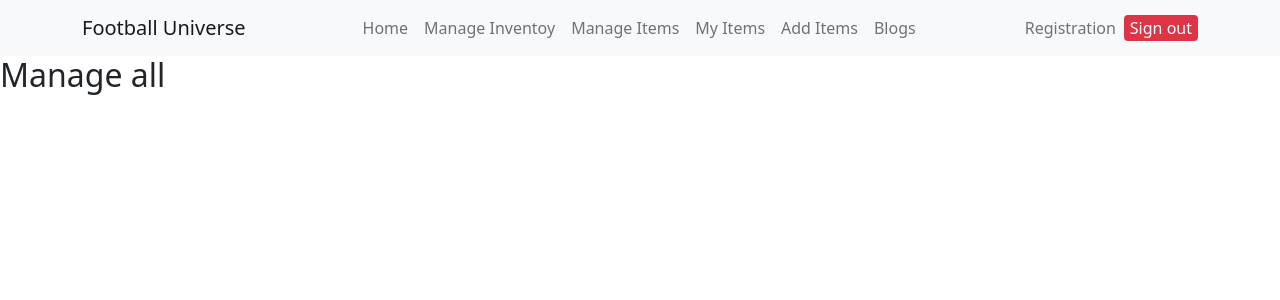
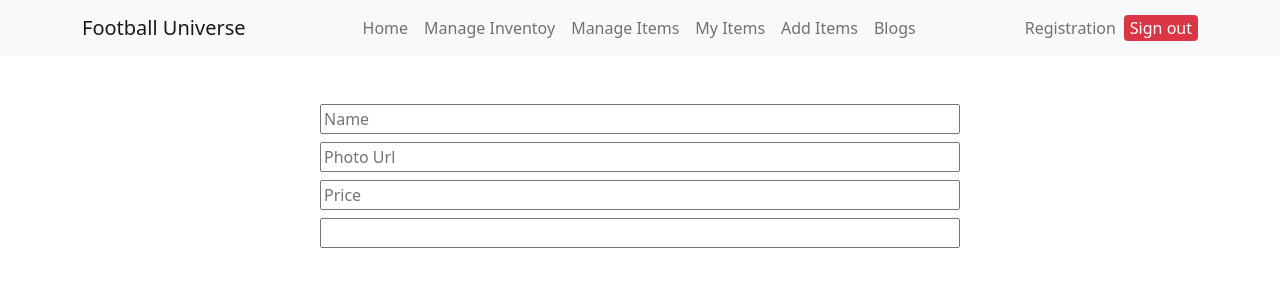
Before and after one commit to Faizul-Rien/Football-Shop-client, a React (Create React App) app: page /manage in a window 1280 px wide. Shown: the top 300 px of the page. Built offline with nearby package versions, Linux system fonts and the light colour scheme; no server answers; sample sign-in values are in the browser's storage.

Commit message:
add form for manage inventory

```diff
--- a/package.json
+++ b/package.json
@@ -12,6 +12,7 @@
     "react-bootstrap": "^2.3.1",
     "react-dom": "^18.1.0",
     "react-firebase-hooks": "^5.0.3",
+    "react-hook-form": "^7.30.0",
     "react-router-dom": "^6.3.0",
     "react-scripts": "5.0.1",
     "web-vitals": "^2.1.4"
--- a/src/App.js
+++ b/src/App.js
@@ -28,7 +28,10 @@ function App() {
             </RequireAuth>
           }
         ></Route>
-      <Route path="/manage" element={<ManageInventory></ManageInventory>}></Route>
+      <Route path="/manage" element={<RequireAuth>
+        <ManageInventory></ManageInventory>
+      </RequireAuth>}></Route>
+
       <Route path="/manageItem" element={<ManageItem></ManageItem>}></Route>
       <Route path="/myItem" element={<MyItem></MyItem>}></Route>
       <Route path="/add" element={<AddItem></AddItem>}></Route>
--- a/src/Components/Equipment/Equipment.js
+++ b/src/Components/Equipment/Equipment.js
@@ -7,7 +7,7 @@ const Equipment = ({equipment}) => {
 
     const nevigate = useNavigate();
 
-    const {id, name, img, price, quantity, supply, description} = equipment;
+    const {_id, name, img, price, quantity, supply, description} = equipment;
 
     const handleInventory = (id) => {
         nevigate(`/inventory/${id}`);
@@ -22,7 +22,7 @@ const Equipment = ({equipment}) => {
     <Card.Text>Quantity : {quantity}</Card.Text>
     <Card.Text> Supplier : {supply}</Card.Text>
     <Card.Text>Description : {description}</Card.Text>
-    <Button onClick={()=> handleInventory(id)} variant="primary">Update</Button>
+    <Button onClick={()=> handleInventory(_id)} variant="primary">Update</Button>
   </Card.Body>
 </Card>
 
--- a/src/Components/Equipments/Equipments.js
+++ b/src/Components/Equipments/Equipments.js
@@ -6,7 +6,7 @@ import './Equipments.css';
 const Equipments = () => {
     const [equipments, setEquipments] = useState([])
     useEffect( () =>{
-        fetch('football.json')
+        fetch('http://localhost:5000/equipment')
         .then(res=> res.json())
         .then(data => setEquipments(data))
     },[])
@@ -17,7 +17,7 @@ const Equipments = () => {
             {
                 equipments.slice((0,3)).map((equipment)=> (
                  <Equipment
-                 key={equipment.id}
+                 key={equipment._id}
                  equipment={equipment}></Equipment>
                 ))
             }
--- a/src/Components/Footer/Footer.js
+++ b/src/Components/Footer/Footer.js
@@ -2,7 +2,7 @@ import React from "react";
 
 const Footer = () => {
   return (
-    <div className="text-center bg-dark text-white pt-5">
+    <div className="text-center bg-dark text-white pt-5 pb-2">
       <h6>"All rights reserved" is a copyright formality indicating that the copyright holder reserves, or holds for its own use, all the rights provided by copyright law.</h6>
       <p >©Copyright 2022</p>
     </div>
--- a/src/Components/Inventory/Inventory.js
+++ b/src/Components/Inventory/Inventory.js
@@ -5,15 +5,16 @@ const Inventory = () => {
     const { inventoryId } = useParams();
     const [equip, setEquip] = useState({})
     useEffect(()=>{
-      fetch('football.json')
+      const url = `http://localhost:5000/equipment/${inventoryId}`
+      fetch(url)
       .then(res=> res.json())
       .then(data => setEquip(data))
     },[])
     return (
 
     <div className="inventoryId">
-      <h2 className="title">Thank you for choosing Service Number : {inventoryId}</h2>
-      <p>{equip.name}</p>
+      <h2>Name : {equip.name}</h2>
+
         </div>
     );
 };
--- a/src/Components/Login/Login.js
+++ b/src/Components/Login/Login.js
@@ -1,15 +1,13 @@
 import React, { useRef} from "react";
 import { Button, Form } from "react-bootstrap";
-import { useSendPasswordResetEmail, useSignInWithEmailAndPassword } from "react-firebase-hooks/auth";
+import { useSignInWithEmailAndPassword } from "react-firebase-hooks/auth";
 import { Link, useLocation, useNavigate } from "react-router-dom";
 import auth from "../../firebase.init";
 
 const Login = () => {
   const [signInWithEmailAndPassword, user] =
     useSignInWithEmailAndPassword(auth);
-    const [sendPasswordResetEmail] = useSendPasswordResetEmail(
-      auth
-    );
+
   const emailRef = useRef("");
 
   const passwordRef = useRef("");
@@ -29,7 +27,6 @@ const Login = () => {
     const password = passwordRef.current.value;
 
     signInWithEmailAndPassword(email, password);
-    sendPasswordResetEmail(email)
   };
 
   const nevigateRegister = (event) => {
--- a/src/Components/ManageInventory/ManageInventory.js
+++ b/src/Components/ManageInventory/ManageInventory.js
@@ -1,9 +1,17 @@
 import React from 'react';
+import { useForm } from "react-hook-form";
 
 const ManageInventory = () => {
+    const { register, handleSubmit } = useForm();
+    const onSubmit = data => console.log(data);
     return (
-        <div>
-            <h2>Manage all</h2>
+        <div className='w-50 mx-auto'>
+            <form className='d-flex flex-column' onSubmit={handleSubmit(onSubmit)}>
+      <input className='mb-2 mt-5' placeholder='Name' {...register("name", { required: true, maxLength: 20 })} />
+      <input className='mb-2' placeholder='Photo Url' {...register("img")} />
+      <input className='mb-2' placeholder='Price' type="number" {...register("price")} />
+      <input type="Add Equipment" />
+    </form>
         </div>
     );
 };
```
Also changed, not shown: 2 other files (tests, documents, lock files or other folders).
